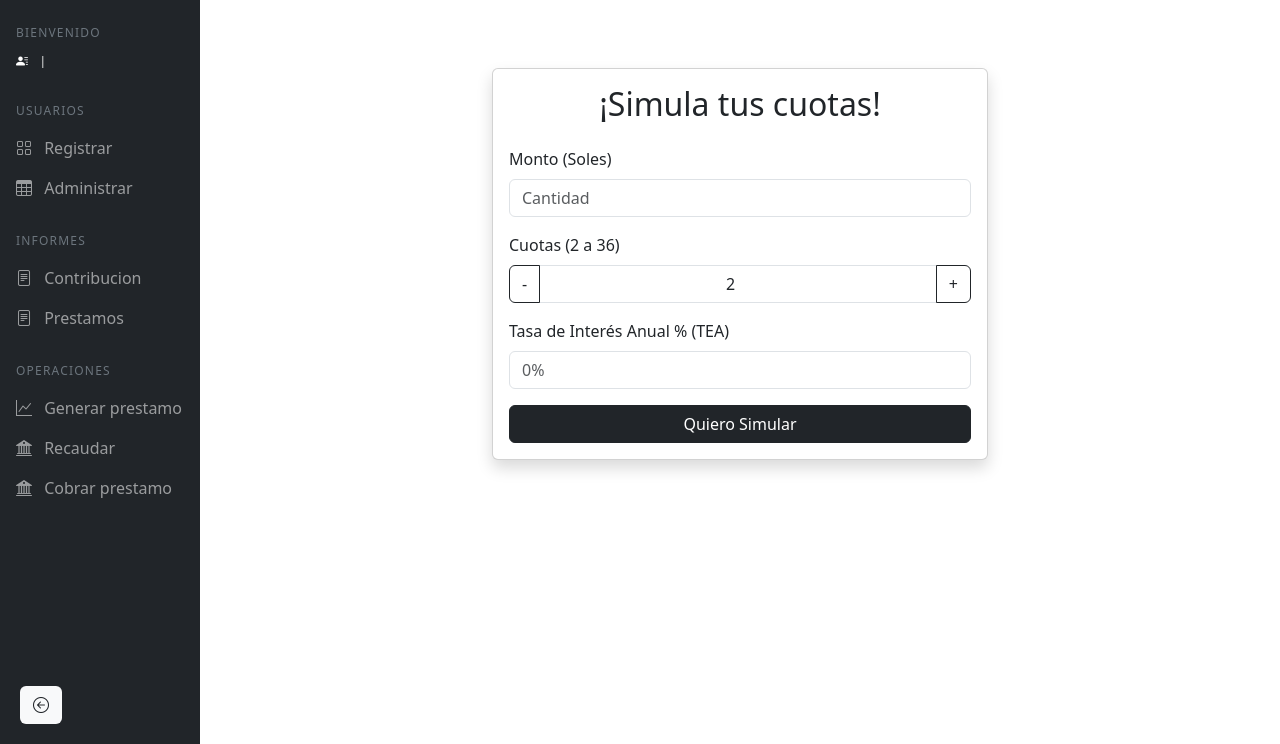
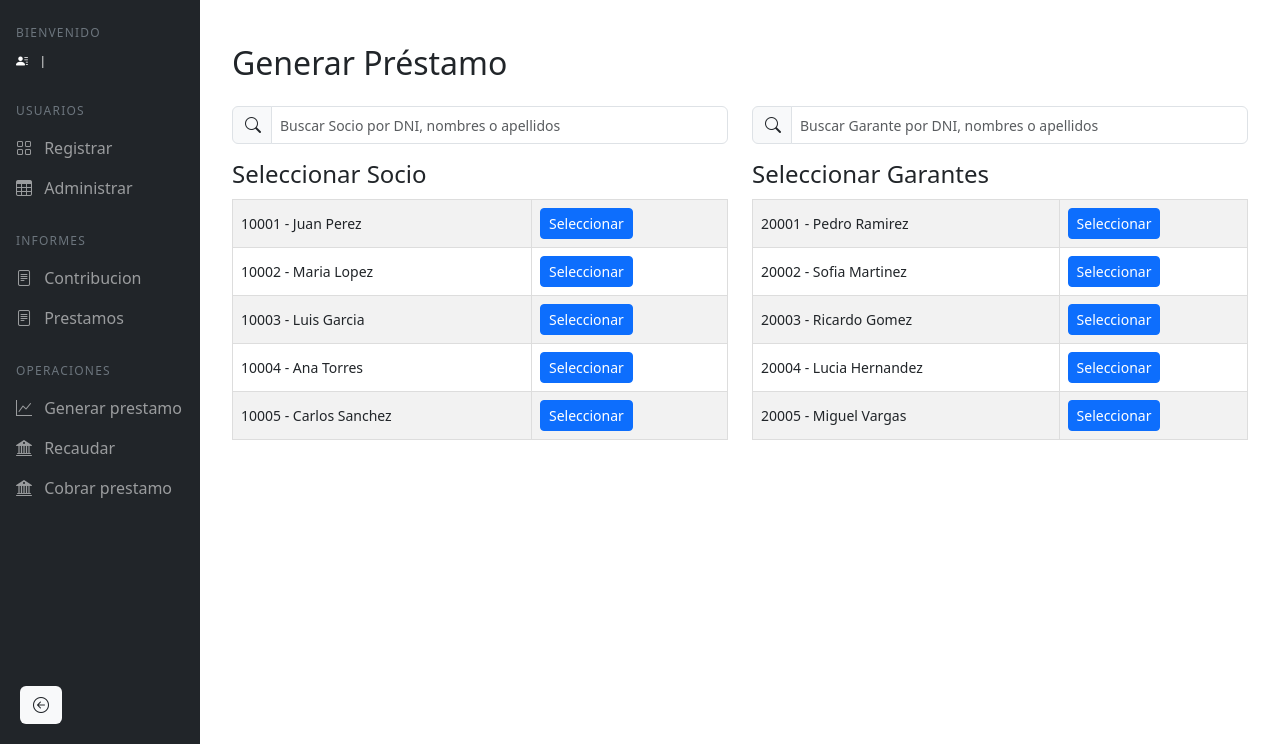
Before and after one commit to DvJeremy/WEB_ASOCIACION_PPP, a PHP site: page /simular_admin.php in a window 1280 px wide. Shown: the part 56-800 px from the top of the page. Run offline with PHP 8.4, Linux system fonts and the light colour scheme; data comes from the database, SQL or seed files in the repository.

Commit message:
prestamos g beta

```diff
--- /dev/null
+++ b/ADMINISTRADOR/generar_pbackend.php
@@ -0,0 +1,25 @@
+<?php
+include '../BACKEND/CONEXION/conexion.php';
+
+$type = $_GET['type'] ?? '';
+
+if ($type === 'socios') {
+    $query = "SELECT dni_socio AS dni, CONCAT(nombres, ' ', apellidos) AS name FROM socios";
+} elseif ($type === 'garantes') {
+    $query = "SELECT dni_garante AS dni, CONCAT(nombres, ' ', apellidos) AS name FROM garantes";
+} else {
+    echo json_encode([]);
+    exit;
+}
+
+$result = $conexion->query($query);
+$data = [];
+
+if ($result && $result->num_rows > 0) {
+    while ($row = $result->fetch_assoc()) {
+        $data[] = $row;
+    }
+}
+
+echo json_encode($data);
+?>
--- a/ADMINISTRADOR/simular_admin.php
+++ b/ADMINISTRADOR/simular_admin.php
@@ -7,6 +7,7 @@
     <link href="https://cdn.jsdelivr.net/npm/bootstrap@5.3.0/dist/css/bootstrap.min.css" rel="stylesheet">
     <link rel="stylesheet" href="https://cdn.jsdelivr.net/npm/bootstrap-icons@1.10.5/font/bootstrap-icons.css">
     <link rel="stylesheet" href="../CSS/componentes_compartidos.css">
+    <link rel="stylesheet" href="../CSS/generar_p.css">
 </head>
 <body>
 
@@ -15,13 +16,72 @@
 
     <script src="https://cdn.jsdelivr.net/npm/bootstrap@5.3.0/dist/js/bootstrap.bundle.min.js"></script>
     <script src="../JS/componentes_compartidos.js"></script>
-    <script src="../JS/simular_admin.js"></script>
 
     <!-- Contenido Principal -->
     <div class="main-content" id="mainContent">
-        <?php include '../COMPONENTES_COMPARTIDOS/simulador.php'; ?>
-        <!-- Aquí va el contenido de tu dashboard -->
+
+    <div class="container my-4">
+        <h2 class="mb-4">Generar Préstamo</h2>
+
+        <!-- Contenedor de filtros y tablas -->
+        <div class="row">
+            <!-- Filtro y Tabla de Socios -->
+            <div class="col-md-6">
+                <div class="mb-3">
+                    <div class="input-group">
+                        <span class="input-group-text"><i class="bi bi-search"></i></span>
+                        <input
+                            type="text"
+                            id="searchSocioInput"
+                            class="form-control"
+                            placeholder="Buscar Socio por DNI, nombres o apellidos"
+                        >
+                    </div>
+                </div>
+                <h4>Seleccionar Socio</h4>
+                <div class="table-responsive" id="socioContainer">
+                    <table id="socioTable" class="table table-bordered table-striped">
+                        <tbody>
+                            <!-- Los datos de los socios se cargarán dinámicamente aquí -->
+                        </tbody>
+                    </table>
+                </div>
+            </div>
+
+            <!-- Filtro y Tabla de Garantes -->
+            <div class="col-md-6">
+                <div class="mb-3">
+                    <div class="input-group">
+                        <span class="input-group-text"><i class="bi bi-search"></i></span>
+                        <input
+                            type="text"
+                            id="searchGaranteInput"
+                            class="form-control"
+                            placeholder="Buscar Garante por DNI, nombres o apellidos"
+                        >
+                    </div>
+                </div>
+                <h4>Seleccionar Garantes</h4>
+                <div class="table-responsive" id="garanteContainer">
+                    <table id="garanteTable" class="table table-bordered table-striped">
+                        <tbody>
+                            <!-- Los datos de los garantes se cargarán dinámicamente aquí -->
+                        </tbody>
+                    </table>
+                </div>
+            </div>
+        </div>
+
+        <!-- Contenedor de Tags -->
+        <div id="tagsContainer" class="mt-4">
+            <!-- Los tags dinámicos aparecerán aquí -->
+        </div>
     </div>
+
+    </div>
+
+    <script src="https://code.jquery.com/jquery-3.6.0.min.js"></script>
+    <script src="../JS/generar_p.js"></script>
 
 </body>
 </html>
--- /dev/null
+++ b/CSS/generar_p.css
@@ -0,0 +1,108 @@
+/* Ajuste del diseño para los filtros y tablas */
+.table-responsive {
+    margin-top: 10px;
+}
+
+.input-group {
+    width: 100%;
+}
+
+.input-group-text {
+    width: 40px;
+    text-align: center;
+}
+
+input.form-control {
+    height: 38px;
+}
+
+.row {
+    display: flex;
+    justify-content: space-between;
+}
+
+/* Estilo para los tags */
+#tagsContainer {
+    display: flex;
+    flex-wrap: wrap;
+    gap: 10px;
+    margin-top: 20px;
+}
+
+.tag {
+    background-color: #f1f1f1;
+    border: 1px solid #ddd;
+    border-radius: 20px;
+    padding: 5px 10px;
+    font-size: 14px;
+    display: flex;
+    align-items: center;
+}
+
+.tag span.remove-tag {
+    margin-left: 10px;
+    font-size: 16px;
+    cursor: pointer;
+    color: red;
+    font-weight: bold;
+}
+
+/* Estilo para los filtros */
+.input-group {
+    margin-bottom: 15px;
+}
+
+.input-group-text {
+    background-color: #f8f9fa;
+}
+
+input.form-control {
+    font-size: 14px;
+    padding: 8px;
+}
+
+/* Ajustar el contenedor de tablas */
+table {
+    font-size: 14px;
+}
+
+/* Estilo general de las tablas */
+table th, table td {
+    vertical-align: middle;
+    text-align: left;
+    padding: 8px;
+}
+
+table td button {
+    font-size: 14px;
+}
+
+/* Espaciado entre las tablas */
+.col-md-6 {
+    margin-bottom: 20px;
+}
+
+/* Agregar bordes y separaciones en las tablas */
+table.table-bordered {
+    border: 1px solid #ddd;
+    border-radius: 5px;
+}
+
+table.table-striped tbody tr:nth-of-type(odd) {
+    background-color: #f9f9f9;
+}
+
+/* Ajustes de diseño para tags */
+#tagsContainer .tag {
+    background-color: #e9ecef;
+    border-radius: 25px;
+    padding: 5px 15px;
+    font-size: 14px;
+    color: #495057;
+}
+
+#tagsContainer .remove-tag {
+    margin-left: 8px;
+    cursor: pointer;
+    font-weight: bold;
+}
--- /dev/null
+++ b/JS/generar_p.js
@@ -0,0 +1,135 @@
+document.addEventListener('DOMContentLoaded', () => {
+    const searchSocioInput = document.getElementById('searchSocioInput');
+    const searchGaranteInput = document.getElementById('searchGaranteInput');
+    const socioTable = document.getElementById('socioTable');
+    const garanteTable = document.getElementById('garanteTable');
+    const tagsContainer = document.getElementById('tagsContainer');
+    let selectedSocio = null;
+    let selectedGarantes = [];
+
+    // Cargar datos desde el backend
+    loadData('socios', socioTable, 'select-socio');
+    loadData('garantes', garanteTable, 'select-garante');
+
+    // Cargar la data para socios o garantes
+    function loadData(type, table, buttonClass) {
+        fetch(`generar_pbackend.php?type=${type}`)
+            .then(response => response.json())
+            .then(data => {
+                data.forEach(item => {
+                    const tr = document.createElement('tr');
+                    tr.dataset.dni = item.dni;
+                    tr.dataset.name = item.name;
+
+                    tr.innerHTML = `
+                        <td>${item.dni} - ${item.name}</td>
+                        <td><button class="btn btn-primary btn-sm ${buttonClass}">Seleccionar</button></td>
+                    `;
+
+                    table.querySelector('tbody').appendChild(tr);
+                });
+            })
+            .catch(error => console.error('Error al cargar los datos:', error));
+    }
+
+    // Búsqueda dinámica para socios
+    searchSocioInput.addEventListener('input', () => {
+        const filter = searchSocioInput.value.toLowerCase();
+        filterTable(socioTable, filter);
+    });
+
+    // Búsqueda dinámica para garantes
+    searchGaranteInput.addEventListener('input', () => {
+        const filter = searchGaranteInput.value.toLowerCase();
+        filterTable(garanteTable, filter);
+    });
+
+    function filterTable(table, filter) {
+        Array.from(table.querySelectorAll('tr')).forEach(row => {
+            const text = row.textContent.toLowerCase();
+            row.style.display = text.includes(filter) ? '' : 'none';
+        });
+    }
+
+    // Selección de socio
+    socioTable.addEventListener('click', (e) => {
+        if (e.target.classList.contains('select-socio')) {
+            const item = e.target.closest('tr');
+            if (!selectedSocio) {
+                selectedSocio = item.dataset.dni;
+                addTag('socio', item.dataset.dni, item.dataset.name);
+                disableTableRows(socioTable, selectedSocio);
+                e.target.classList.replace('btn-primary', 'btn-success');
+            }
+        }
+    });
+
+    // Selección de garantes (permitir hasta 2 garantes)
+    garanteTable.addEventListener('click', (e) => {
+        if (e.target.classList.contains('select-garante')) {
+            const item = e.target.closest('tr');
+            const dni = item.dataset.dni;
+            if (selectedGarantes.length < 2 && !selectedGarantes.includes(dni)) {
+                selectedGarantes.push(dni);
+                addTag('garante', dni, item.dataset.name);
+                e.target.classList.replace('btn-primary', 'btn-success');
+                // Si ya se seleccionaron 2 garantes, bloquear el resto de los botones
+                if (selectedGarantes.length === 2) {
+                    disableTableRows(garanteTable);
+                }
+            }
+        }
+    });
+
+    // Agregar tags
+    function addTag(type, dni, name) {
+        const tag = document.createElement('div');
+        tag.className = 'tag';
+        tag.innerHTML = `${type === 'socio' ? 'Socio' : 'Garante'}: ${name}
+            <span class="remove-tag" data-type="${type}" data-dni="${dni}">&times;</span>`;
+        tagsContainer.appendChild(tag);
+    }
+
+    // Eliminar tags
+    tagsContainer.addEventListener('click', (e) => {
+        if (e.target.classList.contains('remove-tag')) {
+            const type = e.target.dataset.type;
+            const dni = e.target.dataset.dni;
+            if (type === 'socio') {
+                selectedSocio = null;
+                enableTableRows(socioTable);
+            } else if (type === 'garante') {
+                selectedGarantes = selectedGarantes.filter(g => g !== dni);
+                if (selectedGarantes.length < 2) enableTableRows(garanteTable);
+            }
+            e.target.closest('.tag').remove();
+            // Cuando se elimina un tag, se vuelve a marcar el botón como seleccionado
+            if (selectedGarantes.length === 1) {
+                const remainingGarante = garanteTable.querySelector(`[data-dni="${selectedGarantes[0]}"]`);
+                const button = remainingGarante.querySelector('button');
+                button.classList.replace('btn-primary', 'btn-success');
+            }
+        }
+    });
+
+    // Deshabilitar filas de la tabla
+    function disableTableRows(table, excludeDni) {
+        Array.from(table.querySelectorAll('tr')).forEach(row => {
+            const button = row.querySelector('button');
+            if (row.dataset.dni !== excludeDni) {
+                button.disabled = true;
+            } else {
+                button.classList.replace('btn-primary', 'btn-success');
+            }
+        });
+    }
+
+    // Habilitar filas de la tabla
+    function enableTableRows(table) {
+        Array.from(table.querySelectorAll('tr')).forEach(row => {
+            const button = row.querySelector('button');
+            button.disabled = false;
+            button.classList.replace('btn-success', 'btn-primary');
+        });
+    }
+});
```
